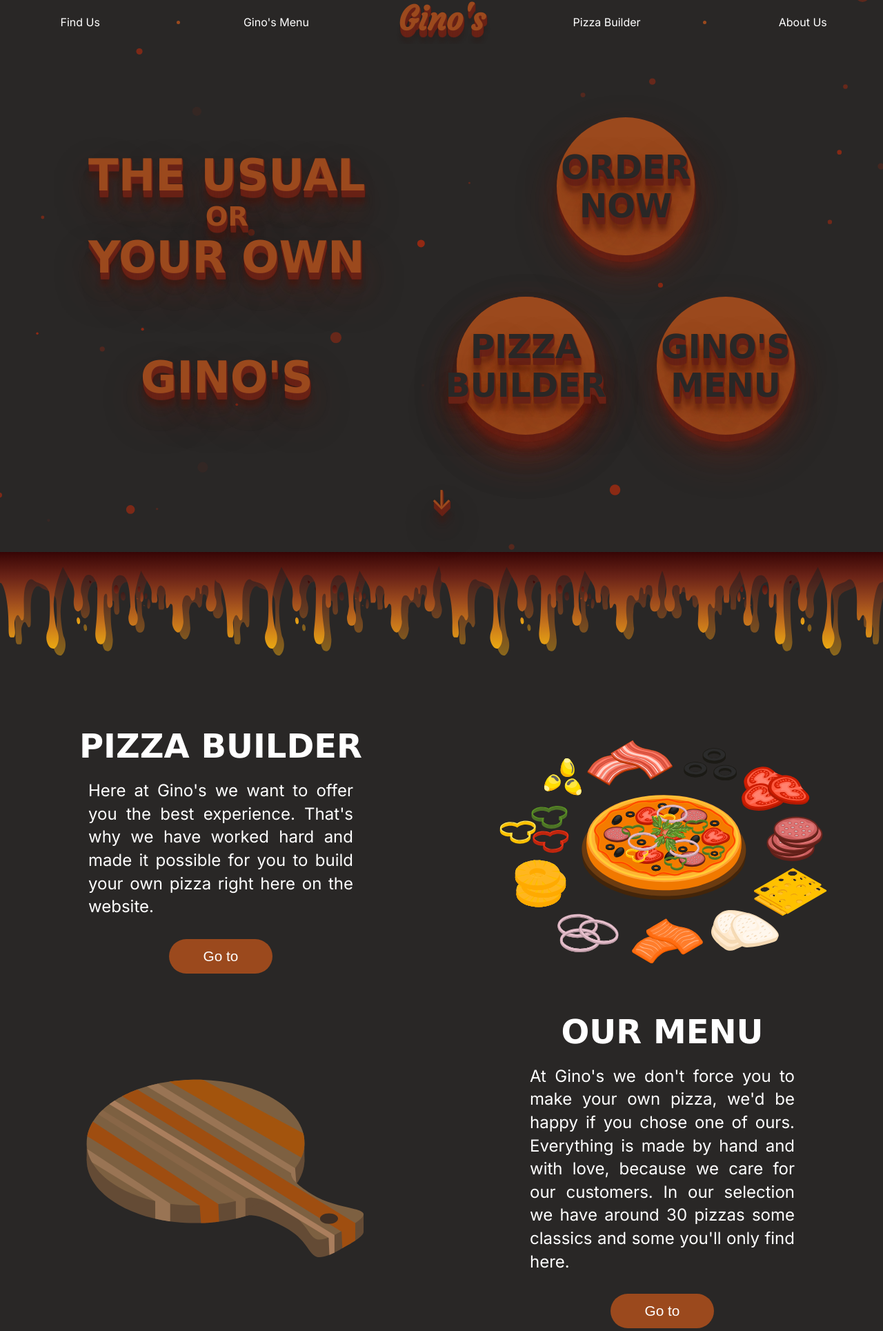
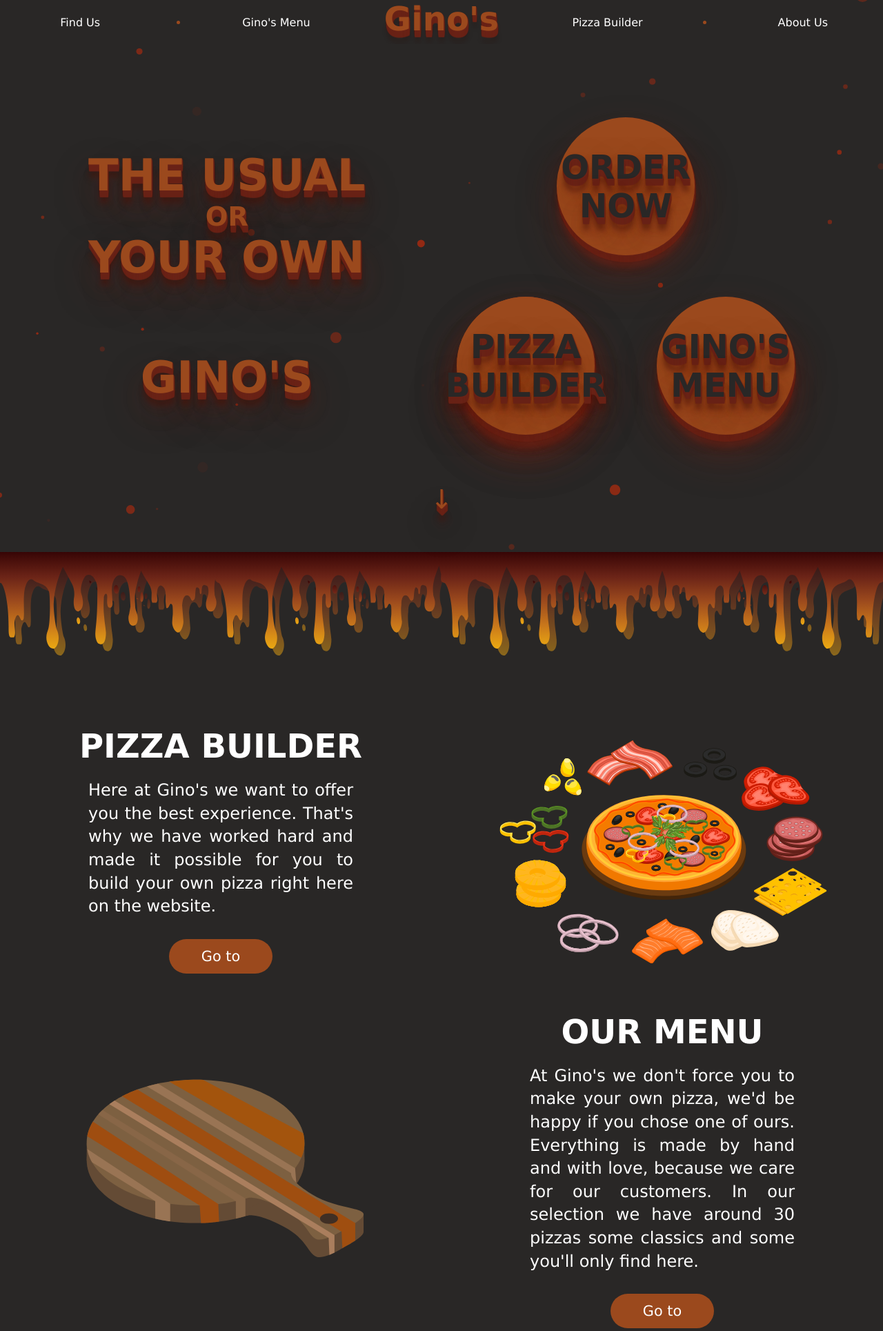
Before and after one commit to DhaWae/Pizzeria-website, a PHP site: page / in a window 1280 px wide. Shown: the top 1929 px of the page at 69% size. Run offline with PHP 8.4, Linux system fonts and the light colour scheme.

Commit message:
font test

```diff
--- a/styles.css
+++ b/styles.css
@@ -8,6 +8,7 @@
   user-select: none;
   scroll-behavior: smooth;
   border: none !important;
+  font-family: Verdana , Geneva, Tahoma, sans-serif !important;
 }
 
 :root {
```
